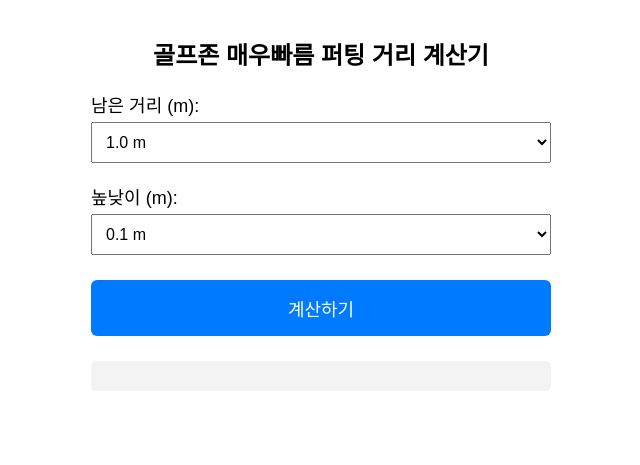
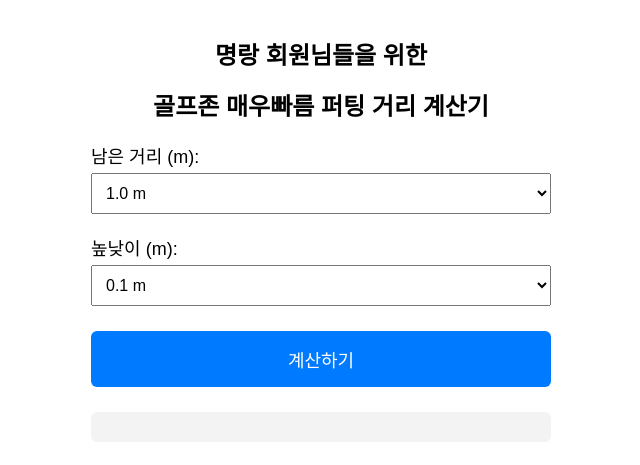
Before and after one commit to leesw931/calcPutt, a plain HTML site: page index.html in a window 1280 px wide. Shown: the whole page, without its empty margins (319-959 px from the left). Drawn offline with Linux system fonts and the light colour scheme.

Commit message:
Update index.html

```diff
--- a/index.html
+++ b/index.html
@@ -49,6 +49,7 @@
   </style>
 </head>
 <body>
+  <h1>명랑 회원님들을 위한</h1>
   <h1>골프존 매우빠름 퍼팅 거리 계산기</h1>
 
   <label for="distanceSelect">남은 거리 (m):</label>
```
